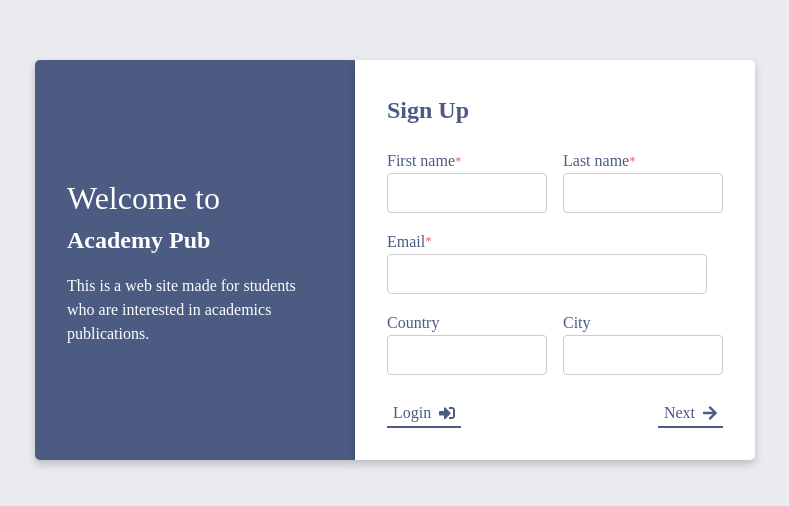
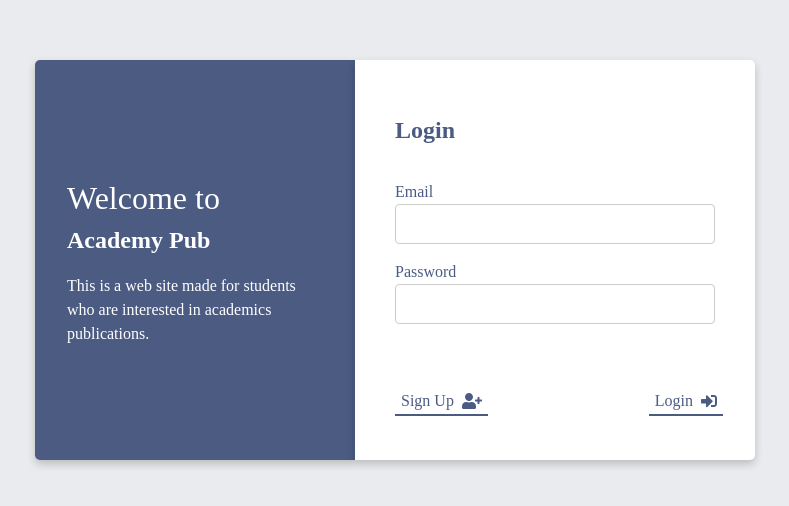
Before and after one commit to ancaursachi/academy-publications, a React (Create React App) app: page / in a window 1280 px wide. Shown: the part 140-646 px from the top of the page, without its empty margins (245-1034 px from the left). Built offline with nearby package versions, Linux system fonts and the light colour scheme.

Commit message:
modify button

```diff
--- a/src/authentification/AuthentificationPage.js
+++ b/src/authentification/AuthentificationPage.js
@@ -4,7 +4,7 @@ import { Card, th } from '../styledComponents'
 import { Login, Intro, SignUp } from '../authentification'
 
 const AuthentificationPage = () => {
-  const [logInPage, setLogInPage] = useState(false)
+  const [logInPage, setLogInPage] = useState(true)
 
   const handleChangePage = () => {
     setLogInPage(!logInPage)
--- a/src/authentification/SignUpStep1.js
+++ b/src/authentification/SignUpStep1.js
@@ -92,7 +92,7 @@ const SignUpStep1 = ({
           name="Login"
           iconName={'sign-in-alt'}
           mt={5}
-          handleClick={handleChangePage}
+          onClick={handleChangePage}
         />
       </Row>
     </Root>
```
